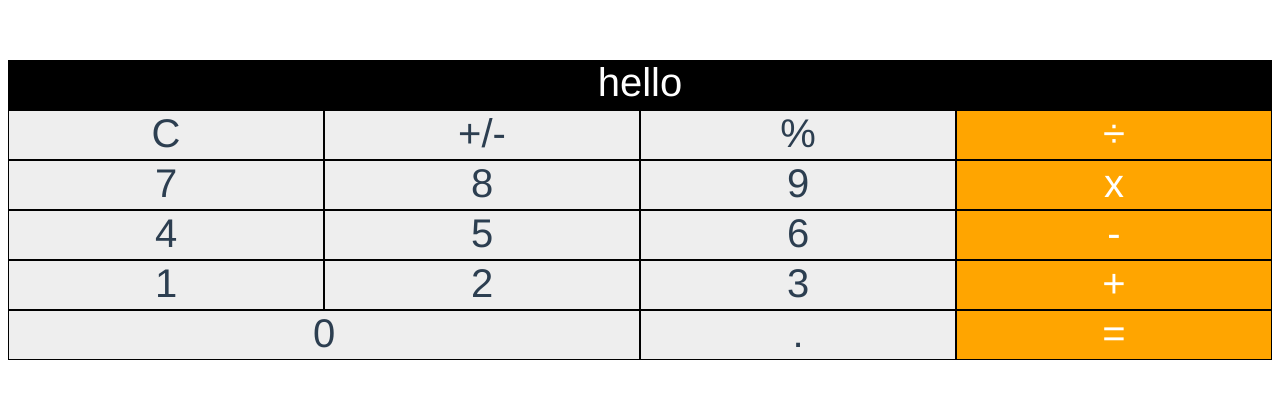
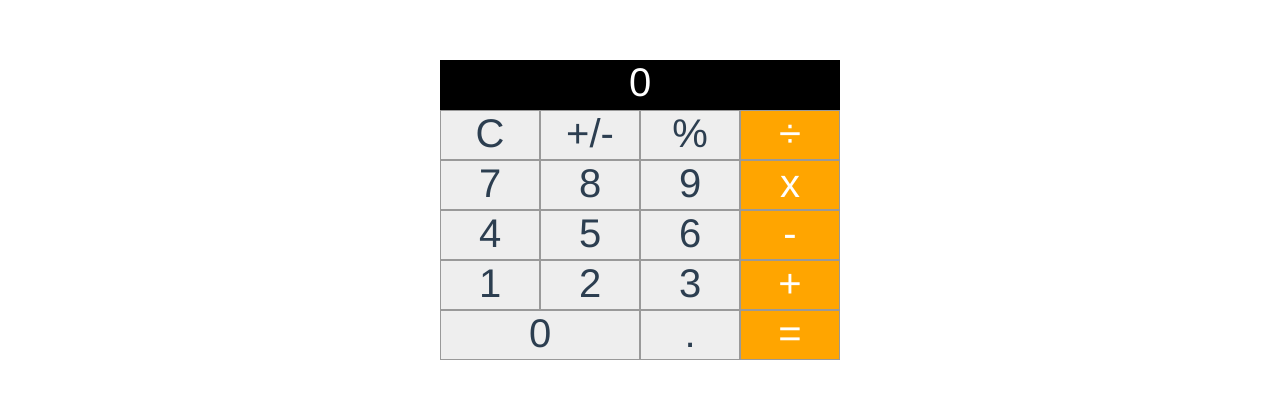
Before and after one commit to MaddaRooj/VueCalculator, a Vue app: page / in a window 1280 px wide. Shown: the top 398 px of the page. Built offline with nearby package versions, Linux system fonts and the light colour scheme.

Commit message:
beginning logic for buttons

```diff
--- a/src/components/Calculator.vue
+++ b/src/components/Calculator.vue
@@ -1,6 +1,6 @@
 <template>
   <div class="calculator">
-    <div class="display">hello</div>
+    <div @click="clear" class="display">{{current || '0'}}</div>
     <div class="btn">C</div>
     <div class="btn">+/-</div>
     <div class="btn">%</div>
@@ -25,11 +25,18 @@
 
 <script>
 export default {
+  data() {
+    return {
+      current: '',
+    }
+  }
 }
 </script>
 
 <style scoped>
 .calculator {
+  margin: 0 auto;
+  width: 400px;
   font-size: 40px;
   display: grid;
   grid-template-columns: repeat(4, 1fr);
@@ -45,7 +52,7 @@ export default {
 }
 .btn {
   background-color: #eee;
-  border: 1px solid black;
+  border: 1px solid #999;
 }
 .operator {
   background-color: orange;
```
